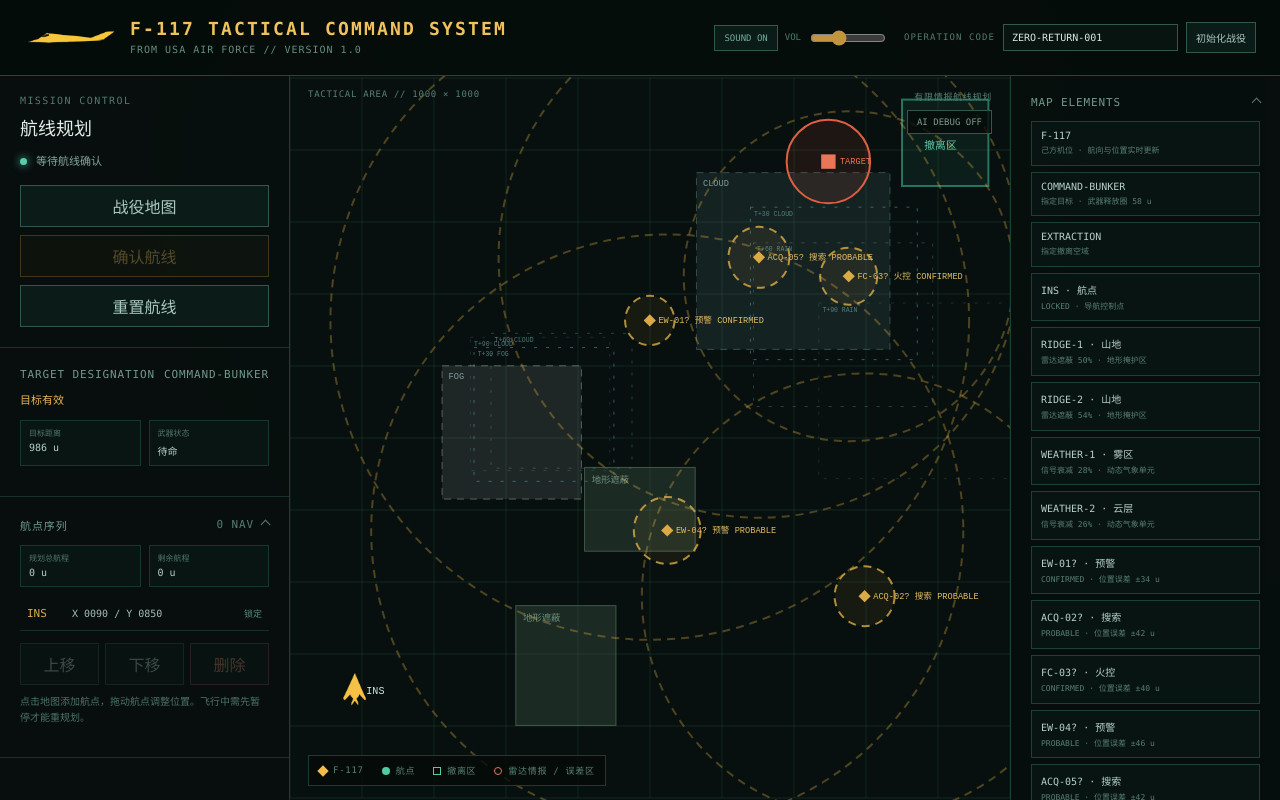
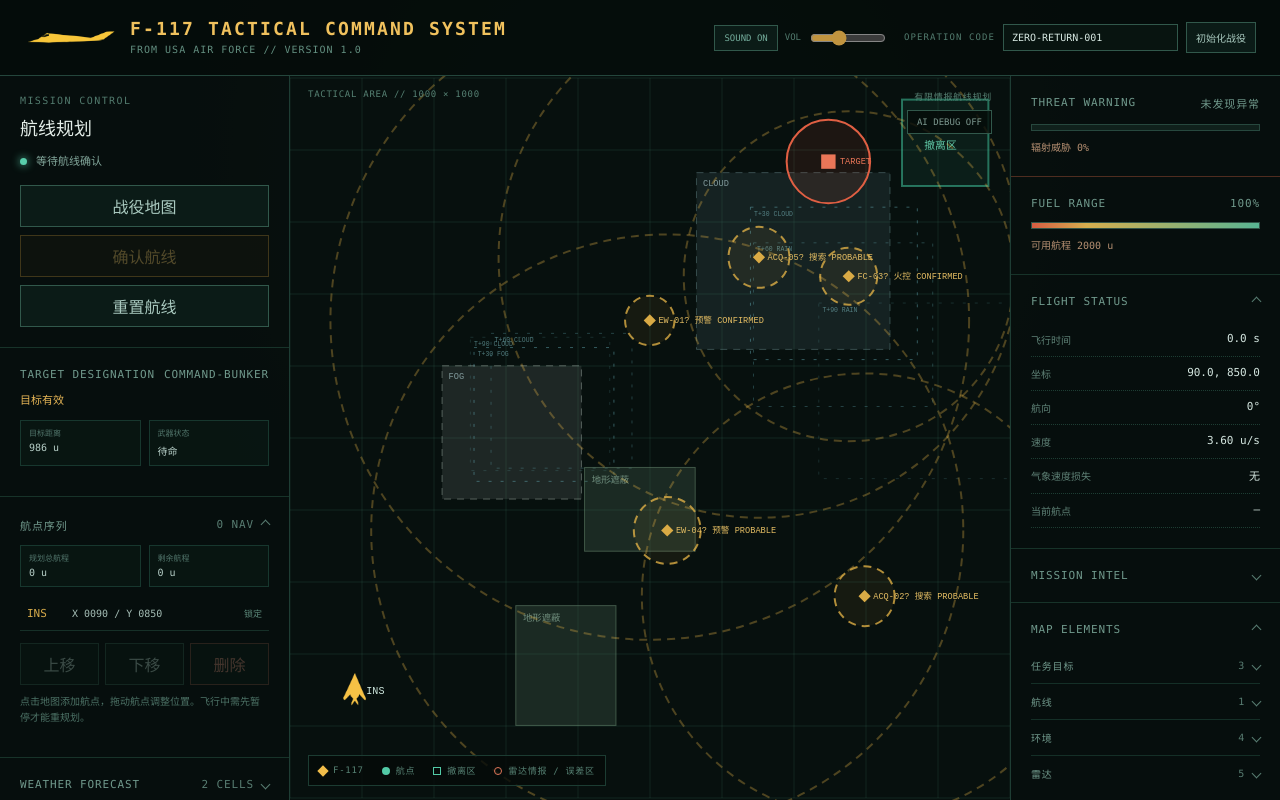
Before and after one commit to LeP-Ton/F-117-Tactical-Command-System, a React (Vite) app: page / in a window 1280 px wide. Both pictures are taken after a click on the button "执行任务". Built offline with nearby package versions, Linux system fonts and the light colour scheme.

Commit message:
refactor: 战术界面侧栏信息架构优化

```diff
--- a/src/ui/App.tsx
+++ b/src/ui/App.tsx
@@ -175,45 +175,6 @@ export function App() {
           </div>
         </section>
         <aside className="telemetry-panel">
-          <MapElementPanel
-            mission={mission}
-            showBelief={showBelief}
-            selection={mapSelection}
-            onSelectionChange={setMapSelection}
-          />
-          <CollapsibleSection title="FLIGHT TELEMETRY">
-            <dl className="telemetry-grid">
-              <div><dt>任务代码</dt><dd>{mission.seed}</dd></div>
-              <div><dt>情报精度</dt><dd>{(mission.intelAccuracy * 100).toFixed(0)}%</dd></div>
-              {showBelief && <div><dt>指挥链效率</dt><dd>{(mission.commanderCoordinationModifier * 100).toFixed(0)}%</dd></div>}
-              <div><dt>飞行时间</dt><dd>{(mission.elapsedMs / 1000).toFixed(1)} s</dd></div>
-              <div><dt>坐标 X</dt><dd>{mission.aircraft.position.x.toFixed(1)}</dd></div>
-              <div><dt>坐标 Y</dt><dd>{mission.aircraft.position.y.toFixed(1)}</dd></div>
-              <div><dt>航向</dt><dd>{mission.aircraft.headingDegrees.toFixed(0)}°</dd></div>
-              <div><dt>速度</dt><dd>{mission.aircraft.speed.toFixed(2)} u/s</dd></div>
-              <div><dt>气象速度损失</dt><dd>{weatherSpeedFactor < 1 ? `${((1 - weatherSpeedFactor) * 100).toFixed(0)}%` : "无"}</dd></div>
-              <div><dt>剩余油料航程</dt><dd>{mission.aircraft.fuelRemaining.toFixed(0)} / {mission.aircraft.fuelCapacity} u</dd></div>
-              <div><dt>当前目标</dt><dd>{activeWaypoint ? `WP-${mission.route.activeWaypointIndex}` : "—"}</dd></div>
-              <div><dt>已知雷达情报</dt><dd>{visibleRadarIntel.length} 个</dd></div>
-              <div><dt>未定位信号</dt><dd>{mission.radarIntel.length - visibleRadarIntel.length} 个</dd></div>
-              <div><dt>敌方反制指数</dt><dd>{adaptationLevel}</dd></div>
-              {showBelief && <div><dt>雷达数量</dt><dd>{mission.radars.length}</dd></div>}
-              {showBelief && <div><dt>有效 Contact</dt><dd>{mission.radarContacts.length}</dd></div>}
-              {showBelief && <div><dt>Belief 峰值</dt><dd>{(beliefPeak.probability * 100).toFixed(1)}% / {beliefPeak.isValid ? "有效" : "失联"}</dd></div>}
-              {showBelief && <div><dt>推测位置</dt><dd>{beliefPeak.position ? `${beliefPeak.position.x.toFixed(0)}, ${beliefPeak.position.y.toFixed(0)}` : "未知"}</dd></div>}
-              {showBelief && <div><dt>敌方警戒</dt><dd>{mission.awareness.value.toFixed(1)} / {awarenessLabels[mission.awareness.stage]}</dd></div>}
-              <div><dt>目标状态</dt><dd>{mission.target.destroyed ? "已摧毁" : "有效"}</dd></div>
-              <div><dt>任务结果</dt><dd>{mission.status === "SUCCESS" ? "成功" : mission.status === "FAILED" ? "失败" : "进行中"}</dd></div>
-            </dl>
-          </CollapsibleSection>
-          <section className={`panel-section fuel-section ${mission.aircraft.fuelRemaining / mission.aircraft.fuelCapacity <= 0.2 ? "fuel-critical" : ""}`}>
-            <div className="section-heading">
-              <span>FUEL RANGE</span>
-              <span>{(mission.aircraft.fuelRemaining / mission.aircraft.fuelCapacity * 100).toFixed(0)}%</span>
-            </div>
-            <div className="fuel-meter"><i style={{ width: `${mission.aircraft.fuelRemaining / mission.aircraft.fuelCapacity * 100}%` }} /></div>
-            <p className="threat-message">可用航程 {mission.aircraft.fuelRemaining.toFixed(0)} u</p>
-          </section>
           <section className={`panel-section threat-section threat-${mission.engagement.stage.toLowerCase()}`}>
             <div className="section-heading"><span>THREAT WARNING</span><span>{threatLabels[mission.engagement.stage]}</span></div>
             <div className="threat-progress"><i style={{ width: `${mission.engagement.trackProgress}%` }} /></div>
@@ -223,30 +184,50 @@ export function App() {
               <p className="threat-message">辐射威胁 {mission.engagement.trackProgress.toFixed(0)}%</p>
             )}
           </section>
-          <CollapsibleSection title="WEATHER FORECAST" meta={`${mission.weather.length} CELLS`}>
-            <ol className="weather-forecast-list">
-              {mission.weatherForecast.map((forecast) => (
-                <li key={`${forecast.weatherId}-${forecast.horizonSeconds}`}>
-                  <strong>{forecast.weatherId} / T+{forecast.horizonSeconds}s</strong>
-                  <span>{forecast.kind} · {forecast.intensityTrend} · 可信度{forecast.confidence}</span>
-                  <small>
-                    预计区域 {forecast.estimatedPosition.x.toFixed(0)},{forecast.estimatedPosition.y.toFixed(0)} · {forecast.estimatedSize.width.toFixed(0)}×{forecast.estimatedSize.height.toFixed(0)}
-                  </small>
-                </li>
-              ))}
-            </ol>
+          <section className={`panel-section fuel-section ${mission.aircraft.fuelRemaining / mission.aircraft.fuelCapacity <= 0.2 ? "fuel-critical" : ""}`}>
+            <div className="section-heading">
+              <span>FUEL RANGE</span>
+              <span>{(mission.aircraft.fuelRemaining / mission.aircraft.fuelCapacity * 100).toFixed(0)}%</span>
+            </div>
+            <div className="fuel-meter"><i style={{ width: `${mission.aircraft.fuelRemaining / mission.aircraft.fuelCapacity * 100}%` }} /></div>
+            <p className="threat-message">可用航程 {mission.aircraft.fuelRemaining.toFixed(0)} u</p>
+          </section>
+          <CollapsibleSection title="FLIGHT STATUS">
+            <dl className="telemetry-grid">
+              <div><dt>飞行时间</dt><dd>{(mission.elapsedMs / 1000).toFixed(1)} s</dd></div>
+              <div><dt>坐标</dt><dd>{mission.aircraft.position.x.toFixed(1)}, {mission.aircraft.position.y.toFixed(1)}</dd></div>
+              <div><dt>航向</dt><dd>{mission.aircraft.headingDegrees.toFixed(0)}°</dd></div>
+              <div><dt>速度</dt><dd>{mission.aircraft.speed.toFixed(2)} u/s</dd></div>
+              <div><dt>气象速度损失</dt><dd>{weatherSpeedFactor < 1 ? `${((1 - weatherSpeedFactor) * 100).toFixed(0)}%` : "无"}</dd></div>
+              <div><dt>当前航点</dt><dd>{activeWaypoint ? `WP-${mission.route.activeWaypointIndex}` : "—"}</dd></div>
+            </dl>
           </CollapsibleSection>
-          {mission.adaptationNotes.length > 0 && <CollapsibleSection title="COUNTER DEPLOYMENT" meta={mission.adaptationNotes.length}>
+          <CollapsibleSection title="MISSION INTEL" defaultExpanded={false}>
+            <dl className="telemetry-grid">
+              <div><dt>情报精度</dt><dd>{(mission.intelAccuracy * 100).toFixed(0)}%</dd></div>
+              <div><dt>已知雷达情报</dt><dd>{visibleRadarIntel.length} 个</dd></div>
+              <div><dt>未定位信号</dt><dd>{mission.radarIntel.length - visibleRadarIntel.length} 个</dd></div>
+              <div><dt>敌方反制指数</dt><dd>{adaptationLevel}</dd></div>
+            </dl>
+          </CollapsibleSection>
+          <MapElementPanel
+            mission={mission}
+            showBelief={showBelief}
+            selection={mapSelection}
+            onSelectionChange={setMapSelection}
+          />
+          {mission.adaptationNotes.length > 0 && <CollapsibleSection title="COUNTER DEPLOYMENT" meta={mission.adaptationNotes.length} defaultExpanded={false}>
             <ol className="event-list briefing-list">
               {mission.adaptationNotes.map((note) => <li key={note}><span>{note}</span></li>)}
             </ol>
           </CollapsibleSection>}
-          {mission.finalStrikeNotes.length > 0 && <CollapsibleSection title="FINAL DEFENSE BRIEFING" meta={mission.radars.length}>
+          {mission.finalStrikeNotes.length > 0 && <CollapsibleSection title="FINAL DEFENSE BRIEFING" meta={mission.radars.length} defaultExpanded={false}>
             <ol className="event-list briefing-list">
               {mission.finalStrikeNotes.map((note) => <li key={note}><span>{note}</span></li>)}
             </ol>
           </CollapsibleSection>}
-          {showBelief && <CollapsibleSection className="event-section" title="结构化事件" meta={mission.events.length}>
+          {showBelief && <CollapsibleSection className="debug-group" title="AI DEBUG" meta="INTERNAL" defaultExpanded={false}>
+            <CollapsibleSection className="event-section" title="结构化事件" meta={mission.events.length}>
               <ol className="event-list">
                 {recentEvents.length === 0 && <li className="empty-event">等待操作事件…</li>}
                 {recentEvents.map((event) => (
@@ -256,8 +237,16 @@ export function App() {
                   </li>
                 ))}
               </ol>
-          </CollapsibleSection>}
-          {showBelief && <CollapsibleSection className="commander-section" title="AIR DEFENSE COMMANDER" meta={`ALERT ${mission.awareness.value.toFixed(0)}%`}>
+            </CollapsibleSection>
+            <CollapsibleSection className="commander-section" title="AIR DEFENSE COMMANDER" meta={`ALERT ${mission.awareness.value.toFixed(0)}%`}>
+              <dl className="telemetry-grid debug-telemetry-grid">
+                <div><dt>指挥链效率</dt><dd>{(mission.commanderCoordinationModifier * 100).toFixed(0)}%</dd></div>
+                <div><dt>雷达数量</dt><dd>{mission.radars.length}</dd></div>
+                <div><dt>有效 Contact</dt><dd>{mission.radarContacts.length}</dd></div>
+                <div><dt>Belief 峰值</dt><dd>{(beliefPeak.probability * 100).toFixed(1)}% / {beliefPeak.isValid ? "有效" : "失联"}</dd></div>
+                <div><dt>推测位置</dt><dd>{beliefPeak.position ? `${beliefPeak.position.x.toFixed(0)}, ${beliefPeak.position.y.toFixed(0)}` : "未知"}</dd></div>
+                <div><dt>敌方警戒</dt><dd>{mission.awareness.value.toFixed(1)} / {awarenessLabels[mission.awareness.stage]}</dd></div>
+              </dl>
               <div className="commander-intent">{intentLabels[mission.commander.intent]}</div>
               <div className="score-grid commander-scores">
                 <span>M {mission.commander.utilityScores.MONITOR.toFixed(0)}</span>
@@ -265,8 +254,8 @@ export function App() {
                 <span>F {mission.commander.utilityScores.CONCENTRATE_SEARCH.toFixed(0)}</span>
               </div>
               <div className="awareness-meter"><i style={{ width: `${mission.awareness.value}%` }} /></div>
-          </CollapsibleSection>}
-          {showBelief && <CollapsibleSection className="operator-section" title="RADAR OPERATOR AI" meta="UTILITY">
+            </CollapsibleSection>
+            <CollapsibleSection className="operator-section" title="RADAR OPERATOR AI" meta="UTILITY">
               {mission.radars.map((radar) => (
                 <div className="operator-card" key={radar.id}>
                   <div className="operator-title">
@@ -282,6 +271,7 @@ export function App() {
                   </div>
                 </div>
               ))}
+            </CollapsibleSection>
           </CollapsibleSection>}
         </aside>
       </div>}
--- a/src/ui/ControlPanel.tsx
+++ b/src/ui/ControlPanel.tsx
@@ -103,7 +103,6 @@ export function ControlPanel({ mission, selectedIndex, onSelect, dispatch, onOpe
         </div>
         <div className="waypoint-list">
           {mission.route.waypoints.map((waypoint, index) => {
-            const canEdit = editable && canEditWaypoint(mission.route, index);
             return (
               <button
                 type="button"
@@ -118,7 +117,6 @@ export function ControlPanel({ mission, selectedIndex, onSelect, dispatch, onOpe
                 <span className={`waypoint-state state-${waypoint.status.toLowerCase()}`}>
                   {waypoint.status === "COMPLETED" ? "完成" : waypoint.status === "LOCKED" ? "锁定" : "待飞"}
                 </span>
-                {!canEdit && index !== 0 && <span className="lock-mark">◆</span>}
               </button>
             );
           })}
@@ -149,6 +147,25 @@ export function ControlPanel({ mission, selectedIndex, onSelect, dispatch, onOpe
         </div>
         <p className="hint">点击地图添加航点，拖动航点调整位置。飞行中需先暂停才能重规划。</p>
       </CollapsibleSection>
+
+      <CollapsibleSection
+        className="weather-planning-section"
+        title="WEATHER FORECAST"
+        meta={`${mission.weather.length} CELLS`}
+        defaultExpanded={false}
+      >
+        <ol className="weather-forecast-list">
+          {mission.weatherForecast.map((forecast) => (
+            <li key={`${forecast.weatherId}-${forecast.horizonSeconds}`}>
+              <strong>{forecast.weatherId} / T+{forecast.horizonSeconds}s</strong>
+              <span>{forecast.kind} · {forecast.intensityTrend} · 可信度{forecast.confidence}</span>
+              <small>
+                预计区域 {forecast.estimatedPosition.x.toFixed(0)},{forecast.estimatedPosition.y.toFixed(0)} · {forecast.estimatedSize.width.toFixed(0)}×{forecast.estimatedSize.height.toFixed(0)}
+              </small>
+            </li>
+          ))}
+        </ol>
+      </CollapsibleSection>
     </aside>
   );
 }
--- a/src/ui/MapElementPanel.tsx
+++ b/src/ui/MapElementPanel.tsx
@@ -39,6 +39,7 @@ export function MapElementPanel({ mission, showBelief, selection, onSelectionCha
 
   return (
     <CollapsibleSection className="map-elements-section" title="MAP ELEMENTS">
+      <CollapsibleSection className="map-element-group" title="任务目标" meta="3" defaultExpanded={false}>
         <div className="map-element-list">
           <button className={buttonClass({ kind: "AIRCRAFT" })} onClick={() => select({ kind: "AIRCRAFT" })}>
             <strong>F-117</strong><span>己方机位 · 航向与位置实时更新</span>
@@ -49,12 +50,22 @@ export function MapElementPanel({ mission, showBelief, selection, onSelectionCha
           <button className={buttonClass({ kind: "EXTRACTION" })} onClick={() => select({ kind: "EXTRACTION" })}>
             <strong>EXTRACTION</strong><span>指定撤离空域</span>
           </button>
+        </div>
+      </CollapsibleSection>
+
+      <CollapsibleSection className="map-element-group" title="航线" meta={mission.route.waypoints.length} defaultExpanded={false}>
+        <div className="map-element-list">
           {mission.route.waypoints.map((waypoint, index) => (
             <button key={waypoint.id} className={buttonClass({ kind: "WAYPOINT", id: waypoint.id })} onClick={() => select({ kind: "WAYPOINT", id: waypoint.id })}>
               <strong>{index === 0 ? "INS" : `WP-${String(index).padStart(2, "0")}`} · 航点</strong>
               <span>{waypoint.status} · 导航控制点</span>
             </button>
           ))}
+        </div>
+      </CollapsibleSection>
+
+      <CollapsibleSection className="map-element-group" title="环境" meta={mission.terrain.length + mission.weather.length} defaultExpanded={false}>
+        <div className="map-element-list">
           {mission.terrain.map((terrain) => (
             <button key={terrain.id} className={buttonClass({ kind: "TERRAIN", id: terrain.id })} onClick={() => select({ kind: "TERRAIN", id: terrain.id })}>
               <strong>{terrain.id} · 山地</strong>
@@ -67,6 +78,11 @@ export function MapElementPanel({ mission, showBelief, selection, onSelectionCha
               <span>信号衰减 {((1 - weather.detectionFactor) * 100).toFixed(0)}% · 动态气象单元</span>
             </button>
           ))}
+        </div>
+      </CollapsibleSection>
+
+      <CollapsibleSection className="map-element-group" title="雷达" meta={radarItems.length} defaultExpanded={false}>
+        <div className="map-element-list">
           {radarItems.map((radar) => (
             <button key={radar.id} className={buttonClass({ kind: "RADAR", id: radar.id })} onClick={() => select({ kind: "RADAR", id: radar.id })}>
               <strong>{radar.title}</strong><span>{radar.detail}</span>
@@ -74,5 +90,6 @@ export function MapElementPanel({ mission, showBelief, selection, onSelectionCha
           ))}
         </div>
       </CollapsibleSection>
+    </CollapsibleSection>
   );
 }
--- a/src/ui/styles.css
+++ b/src/ui/styles.css
@@ -70,7 +70,6 @@ button:disabled { opacity: 0.32; cursor: not-allowed; }
 .waypoint-coordinate { color: #a5beb6; font-size: 10px; }
 .waypoint-state { color: #5f8d7e; font-size: 9px; }
 .state-completed { color: #50675f; }
-.lock-mark { grid-column: 3; color: #665b3a; font-size: 7px; }
 .route-actions { display: grid; grid-template-columns: 1fr 1fr 1fr; gap: 6px; margin-top: 12px; }
 .danger-button { color: #c78672; border-color: #70483d; }
 .objective-state { color: #e5b556; font-size: 11px; line-height: 1.5; }
@@ -99,6 +98,12 @@ button:disabled { opacity: 0.32; cursor: not-allowed; }
 
 .telemetry-grid { margin: 15px 0 0; }
 .map-element-list { display: grid; gap: 6px; }
+.map-element-group.panel-section { padding: 10px 0; border-bottom-color: #142f27; }
+.map-element-group:last-child { padding-bottom: 0; border-bottom: 0; }
+.map-element-group .collapsible-heading { font-size: 10px; }
+.map-element-group .collapsible-content { margin-top: 8px; }
+.debug-group > .collapsible-content > .panel-section { padding: 14px 0; }
+.debug-group > .collapsible-content > .panel-section:last-child { padding-bottom: 0; border-bottom: 0; }
 .map-element-row { width: 100%; padding: 8px 9px; display: block; text-align: left; border-color: #1d4036; background: rgba(27, 64, 53, 0.12); }
 .map-element-row strong, .map-element-row span { display: block; }
 .map-element-row strong { color: #b7d2c9; font-size: 10px; font-weight: 500; }
```
Also changed, not shown: .agentdocs/index.md, .agentdocs/workflow/20260825185403-optimize-tactical-sidebars.md (added), 2 other files (tests, documents, lock files or other folders). Lines whose indentation alone changed are shown as unchanged.
